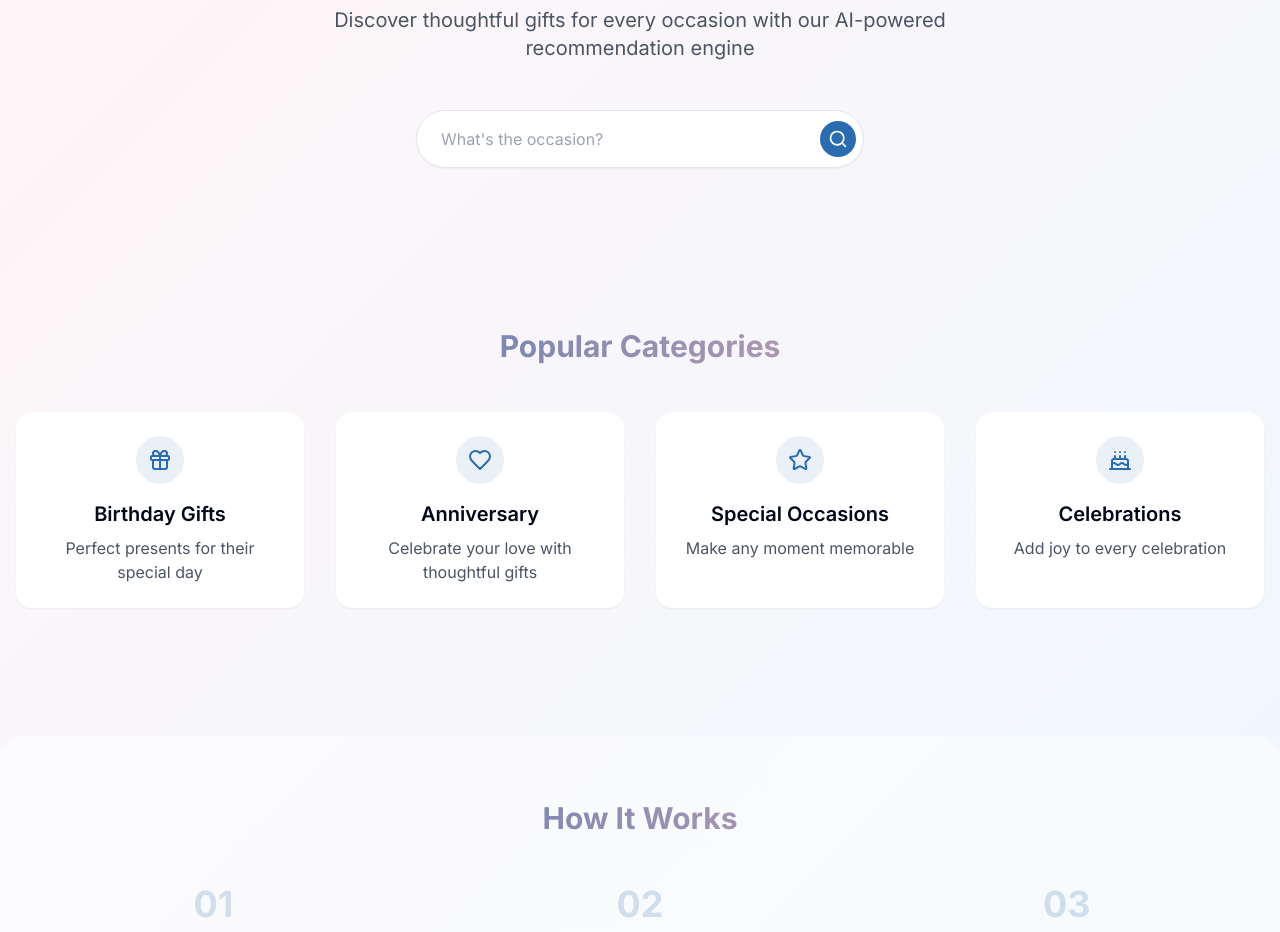
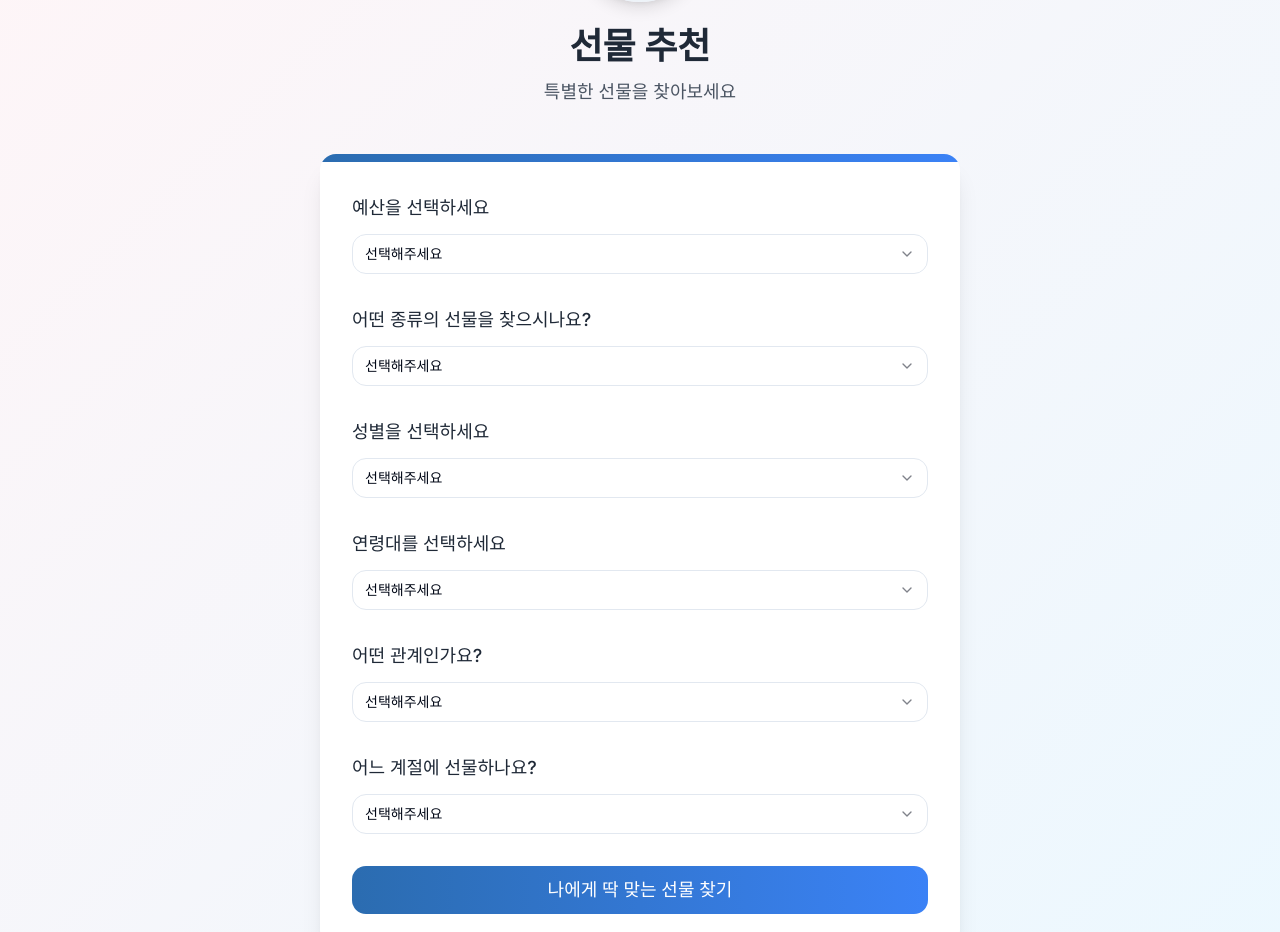
Before and after one commit to coffeemania68/elegant-gift-discovery, a React (Vite) app: page / in a window 1280 px wide. Shown: the part 174-1106 px from the top of the page. Built offline with nearby package versions, Linux system fonts and the light colour scheme; grey boxes are pictures that could not be loaded.

Commit message:
Update HTML for Korean Localization
Modified the HTML structure to support Korean language, including updating the title, header, and filter sections with Korean text for a gift recommendation application.
[skip gpt_engineer]

```diff
--- /dev/null
+++ b/src/components/GiftFilter.tsx
@@ -0,0 +1,157 @@
+import { Select, SelectContent, SelectItem, SelectTrigger, SelectValue } from "@/components/ui/select";
+import { Button } from "@/components/ui/button";
+import { useState } from "react";
+
+export const GiftFilter = () => {
+  const [filters, setFilters] = useState({
+    price: "",
+    category: "",
+    gender: "",
+    age: "",
+    relation: "",
+    season: "",
+  });
+
+  const handleFilterChange = (value: string, filterType: keyof typeof filters) => {
+    setFilters((prev) => ({
+      ...prev,
+      [filterType]: value,
+    }));
+  };
+
+  const handleSubmit = (e: React.FormEvent) => {
+    e.preventDefault();
+    console.log("선택된 필터:", filters);
+    // TODO: 필터 결과 처리 로직
+  };
+
+  return (
+    <div className="bg-white rounded-2xl shadow-xl overflow-hidden animate-fade-in">
+      <div className="h-2 bg-gradient-to-r from-primary to-blue-500" />
+
+      <form onSubmit={handleSubmit} className="p-8 space-y-8">
+        {/* 예산 선택 */}
+        <div className="space-y-3">
+          <label className="block text-lg font-medium text-gray-800">
+            예산을 선택하세요
+          </label>
+          <Select onValueChange={(value) => handleFilterChange(value, "price")}>
+            <SelectTrigger className="w-full">
+              <SelectValue placeholder="선택해주세요" />
+            </SelectTrigger>
+            <SelectContent>
+              <SelectItem value="1m">1만원대</SelectItem>
+              <SelectItem value="3m">3만원대</SelectItem>
+              <SelectItem value="5m">5만원대</SelectItem>
+              <SelectItem value="10m">10만원대</SelectItem>
+              <SelectItem value="20m">20만원대</SelectItem>
+              <SelectItem value="under50">50만원 미만</SelectItem>
+              <SelectItem value="over50">50만원 이상</SelectItem>
+            </SelectContent>
+          </Select>
+        </div>
+
+        {/* 카테고리 선택 */}
+        <div className="space-y-3">
+          <label className="block text-lg font-medium text-gray-800">
+            어떤 종류의 선물을 찾으시나요?
+          </label>
+          <Select onValueChange={(value) => handleFilterChange(value, "category")}>
+            <SelectTrigger className="w-full">
+              <SelectValue placeholder="선택해주세요" />
+            </SelectTrigger>
+            <SelectContent>
+              <SelectItem value="all">전체 카테고리</SelectItem>
+              <SelectItem value="digital">디지털/가전</SelectItem>
+              <SelectItem value="health">건강/운동</SelectItem>
+              <SelectItem value="pet">반려동물</SelectItem>
+              <SelectItem value="fashion">패션/잡화</SelectItem>
+            </SelectContent>
+          </Select>
+        </div>
+
+        {/* 성별 선택 */}
+        <div className="space-y-3">
+          <label className="block text-lg font-medium text-gray-800">
+            성별을 선택하세요
+          </label>
+          <Select onValueChange={(value) => handleFilterChange(value, "gender")}>
+            <SelectTrigger className="w-full">
+              <SelectValue placeholder="선택해주세요" />
+            </SelectTrigger>
+            <SelectContent>
+              <SelectItem value="m">남성</SelectItem>
+              <SelectItem value="f">여성</SelectItem>
+            </SelectContent>
+          </Select>
+        </div>
+
+        {/* 연령대 선택 */}
+        <div className="space-y-3">
+          <label className="block text-lg font-medium text-gray-800">
+            연령대를 선택하세요
+          </label>
+          <Select onValueChange={(value) => handleFilterChange(value, "age")}>
+            <SelectTrigger className="w-full">
+              <SelectValue placeholder="선택해주세요" />
+            </SelectTrigger>
+            <SelectContent>
+              <SelectItem value="b">영아 (0-3세)</SelectItem>
+              <SelectItem value="k">아동 (4-13세)</SelectItem>
+              <SelectItem value="t">청소년 (14-19세)</SelectItem>
+              <SelectItem value="y">청년 (20-29세)</SelectItem>
+              <SelectItem value="d">성인 (30-49세)</SelectItem>
+              <SelectItem value="s">장년 (50세+)</SelectItem>
+            </SelectContent>
+          </Select>
+        </div>
+
+        {/* 관계 선택 */}
+        <div className="space-y-3">
+          <label className="block text-lg font-medium text-gray-800">
+            어떤 관계인가요?
+          </label>
+          <Select onValueChange={(value) => handleFilterChange(value, "relation")}>
+            <SelectTrigger className="w-full">
+              <SelectValue placeholder="선택해주세요" />
+            </SelectTrigger>
+            <SelectContent>
+              <SelectItem value="f">가족</SelectItem>
+              <SelectItem value="s">연인</SelectItem>
+              <SelectItem value="r">친구</SelectItem>
+              <SelectItem value="w">직장동료</SelectItem>
+              <SelectItem value="t">선생님</SelectItem>
+              <SelectItem value="c">고객/거래처</SelectItem>
+            </SelectContent>
+          </Select>
+        </div>
+
+        {/* 계절 선택 */}
+        <div className="space-y-3">
+          <label className="block text-lg font-medium text-gray-800">
+            어느 계절에 선물하나요?
+          </label>
+          <Select onValueChange={(value) => handleFilterChange(value, "season")}>
+            <SelectTrigger className="w-full">
+              <SelectValue placeholder="선택해주세요" />
+            </SelectTrigger>
+            <SelectContent>
+              <SelectItem value="all">전체 계절</SelectItem>
+              <SelectItem value="p">봄</SelectItem>
+              <SelectItem value="u">여름</SelectItem>
+              <SelectItem value="f">가을</SelectItem>
+              <SelectItem value="w">겨울</SelectItem>
+            </SelectContent>
+          </Select>
+        </div>
+
+        <Button
+          type="submit"
+          className="w-full bg-gradient-to-r from-primary to-blue-500 text-white font-medium py-6 text-lg hover:shadow-lg transform transition hover:-translate-y-0.5"
+        >
+          나에게 딱 맞는 선물 찾기
+        </Button>
+      </form>
+    </div>
+  );
+};
--- a/src/pages/Index.tsx
+++ b/src/pages/Index.tsx
@@ -1,15 +1,25 @@
 import { Hero } from "@/components/Hero";
-import { Categories } from "@/components/Categories";
-import { HowItWorks } from "@/components/HowItWorks";
-import { Newsletter } from "@/components/Newsletter";
+import { GiftFilter } from "@/components/GiftFilter";
 
 const Index = () => {
   return (
     <div className="min-h-screen pb-16">
-      <Hero />
-      <Categories />
-      <HowItWorks />
-      <Newsletter />
+      <header className="text-center py-12 px-4">
+        <div className="relative w-32 h-32 mx-auto mb-6">
+          <div className="absolute inset-0 bg-primary/10 rounded-full animate-pulse" />
+          <img
+            src="/placeholder.svg"
+            alt="선물 추천"
+            className="w-full h-full object-cover rounded-full shadow-lg border-4 border-white"
+          />
+        </div>
+        <h1 className="text-4xl font-bold text-gray-800 mb-3">선물 추천</h1>
+        <p className="text-gray-600 text-lg">특별한 선물을 찾아보세요</p>
+      </header>
+
+      <main className="container mx-auto px-4 pb-12 max-w-2xl">
+        <GiftFilter />
+      </main>
     </div>
   );
 };
```
